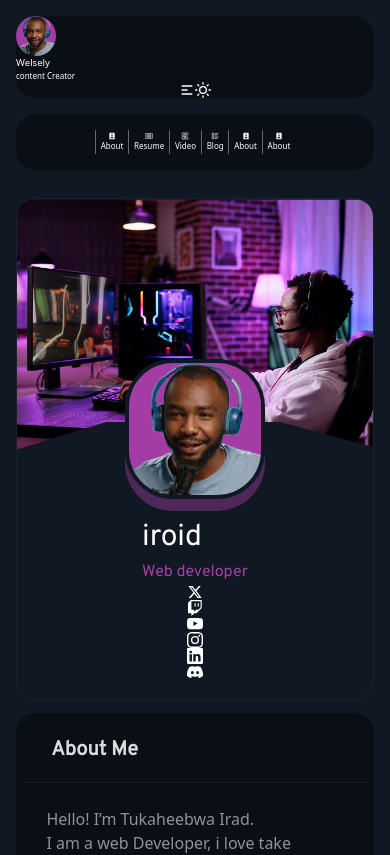
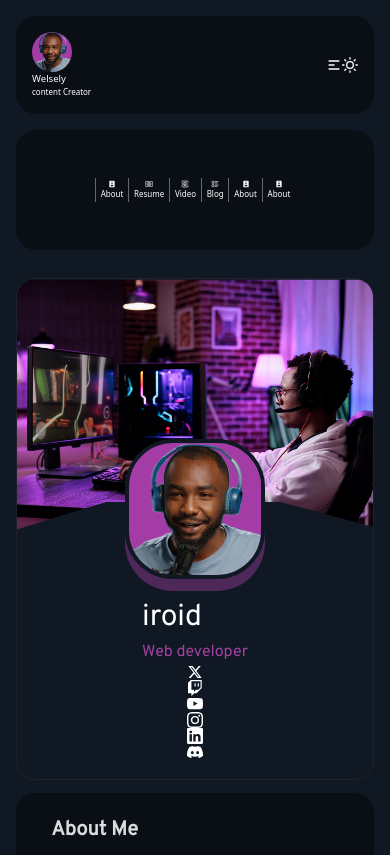
Before and after one commit to iroid2/newest-portfolio, a Next.js app: page / in a window 390 px wide. Shown: the top 855 px of the page. Built offline with nearby package versions, Linux system fonts and the light colour scheme.

Commit message:
tried to rework on the side bar

```diff
--- a/app/globals.scss
+++ b/app/globals.scss
@@ -46,15 +46,20 @@
         gap: 1rem;
       }
       .topSideBar{
+          padding: 01rem;
+        border-radius: 20px;
         width: 100%;
         background-color:$primContainerBgColor;
         color: white;
-        border-radius: 20px;
         height: 20%;
-        padding: .1rem 1rem;
+        // background-color: red;
+        display: flex;
+        flex-direction: column;
+        justify-content: center;
+        align-items: center;
         @media(max-width: 768px){
-          // background-color: red;
-          padding: 0;
+          flex-direction: row;
+          justify-content: space-between;
         }
         .left-topside{
           // background-color: red;
@@ -82,7 +87,7 @@
         }
       }
       .bottmSideBar{
-        padding: 01rem;
+        padding: 03rem 1rem;
         border-radius: 20px;
         width: 100%;
         background-color:$primContainerBgColor;
@@ -193,7 +198,6 @@
             border: 4px solid $primBodyBgColor;
           }
         }
-
         h1{
           font-size: 30px;
           font-family: $primfontFam;
@@ -218,10 +222,9 @@
         height: 100px;
         border:.5px solid rgba(57, 55, 55, 0.338);
         border-bottom: .5px solid rgba(57, 55, 55, 0.338);
-        margin-top: .5rem;
         width: 100%;
         border-right-width:100% ;
-        margin-top: 2.5rem ;
+        margin-top: 1rem ;
        justify-content: center;
        padding: 0 1rem;
        @media(max-width: 768px){
@@ -256,10 +259,8 @@
     .contentSection{
       margin-top: 1rem;
       border-radius: 1.2rem;
-
       background-color: $primContainerBgColor;
       width: 51%;
-      // background-color: rosybrown;
       overflow: auto;
       @media(max-width: 768px){
         width: 100%;
```
